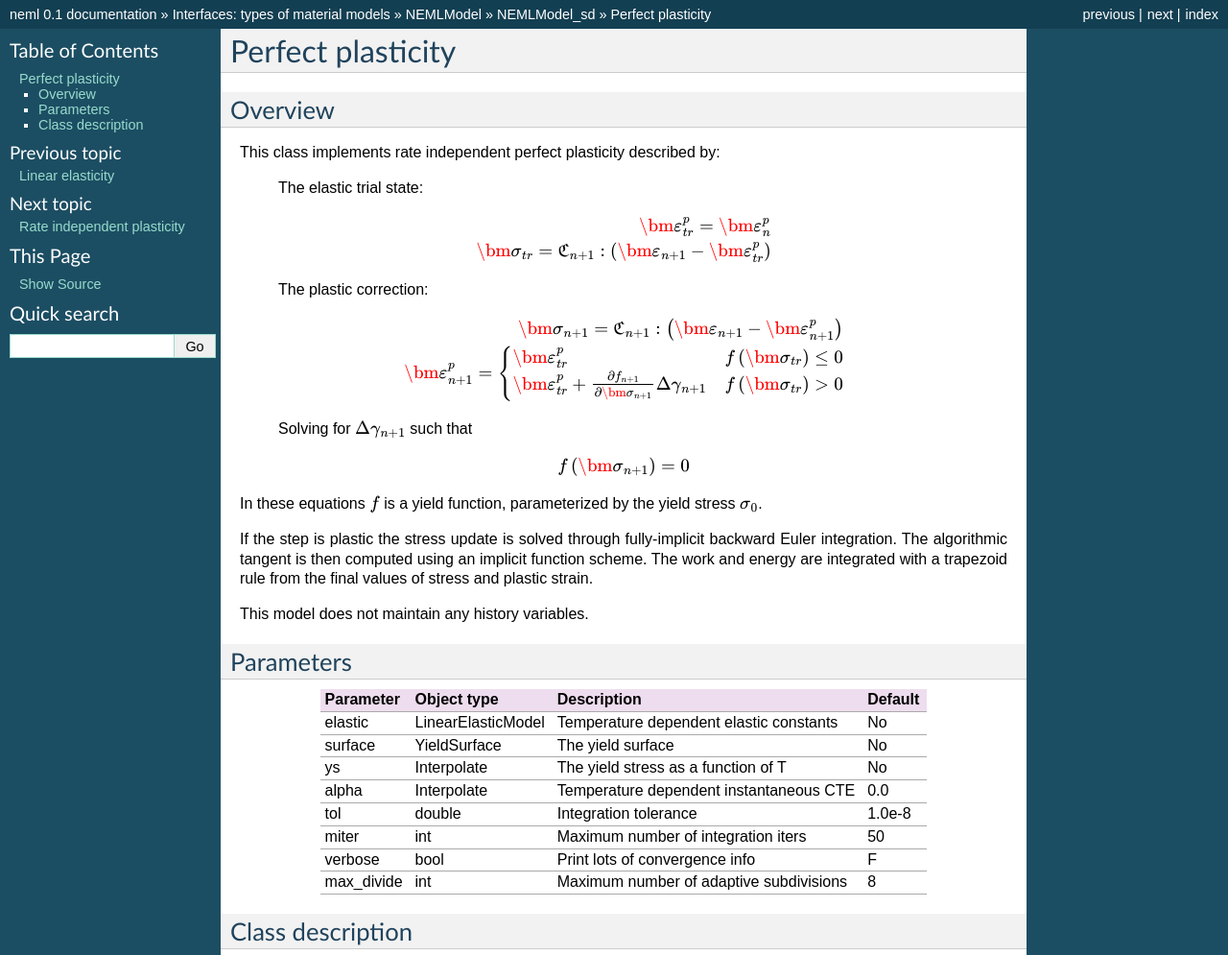
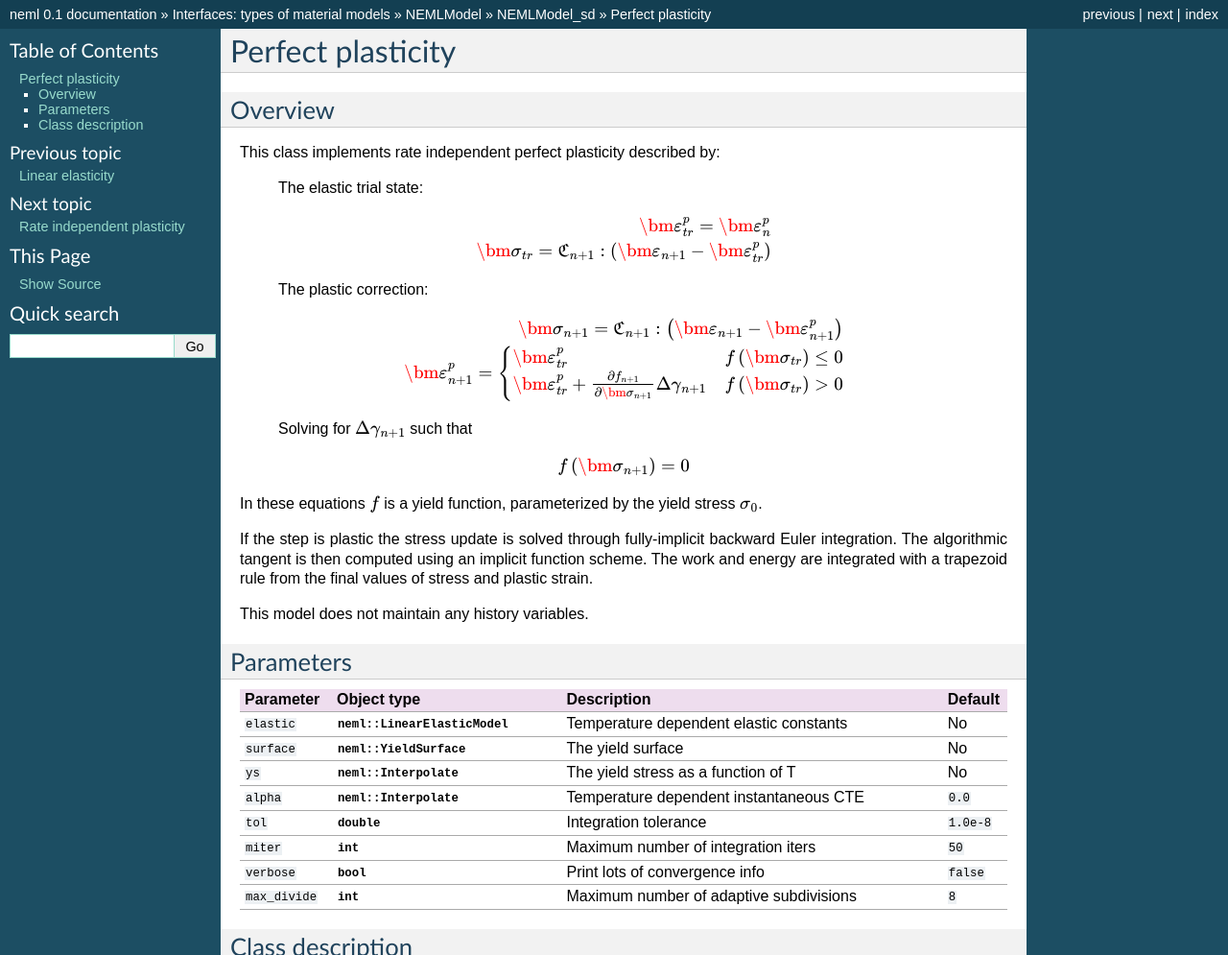
Before and after one commit to Argonne-National-Laboratory/neml, a Sphinx documentation site: the page built from doc/sphinx/interfaces/perfect.rst, in a window 1280 px wide, cut to the strip 0-995 px from the top of the page. Shown: the whole strip at 96% size. Built offline with Sphinx 7.4.7, drawn with Linux system fonts in a browser that asks for light colours; formulas are drawn with MathJax 3.

Commit message:
Began processing tables to make them look nice

```diff
--- a/doc/sphinx/interfaces/perfect.rst
+++ b/doc/sphinx/interfaces/perfect.rst
@@ -46,18 +46,18 @@ This model does not maintain any history variables.
 Parameters
 ----------
 
-========== ===================== ======================================= =======
-Parameter  Object type           Description                             Default
-========== ===================== ======================================= =======
-elastic    LinearElasticModel    Temperature dependent elastic constants No
-surface    YieldSurface          The yield surface                       No
-ys         Interpolate           The yield stress as a function of T     No
-alpha      Interpolate           Temperature dependent instantaneous CTE 0.0
-tol        double                Integration tolerance                   1.0e-8
-miter      int                   Maximum number of integration iters     50
-verbose    bool                  Print lots of convergence info          F
-max_divide int                   Maximum number of adaptive subdivisions 8
-========== ===================== ======================================= =======
+.. csv-table::
+   :header: "Parameter", "Object type", "Description", "Default"
+   :widths: 12, 30, 50, 8
+
+   ``elastic``   , :cpp:class:`neml::LinearElasticModel`   , Temperature dependent elastic constants, No
+   ``surface``   , :cpp:class:`neml::YieldSurface`         , The yield surface                      , No
+   ``ys``        , :cpp:class:`neml::Interpolate`          , The yield stress as a function of T    , No
+   ``alpha``     , :cpp:class:`neml::Interpolate`          , Temperature dependent instantaneous CTE, ``0.0``
+   ``tol``       , :c:type:`double`               , Integration tolerance                  , ``1.0e-8``
+   ``miter``     , :c:type:`int`                  , Maximum number of integration iters    , ``50``
+   ``verbose``   , :c:type:`bool`                 , Print lots of convergence info         , ``false``
+   ``max_divide``, :c:type:`int`                  , Maximum number of adaptive subdivisions, ``8``
 
 Class description
 -----------------
```
Also changed, not shown: doc/sphinx/interfaces/lelastic.rst (+6 -6 lines), doc/sphinx/interfaces/rate_independent.rst (+12 -12 lines).
